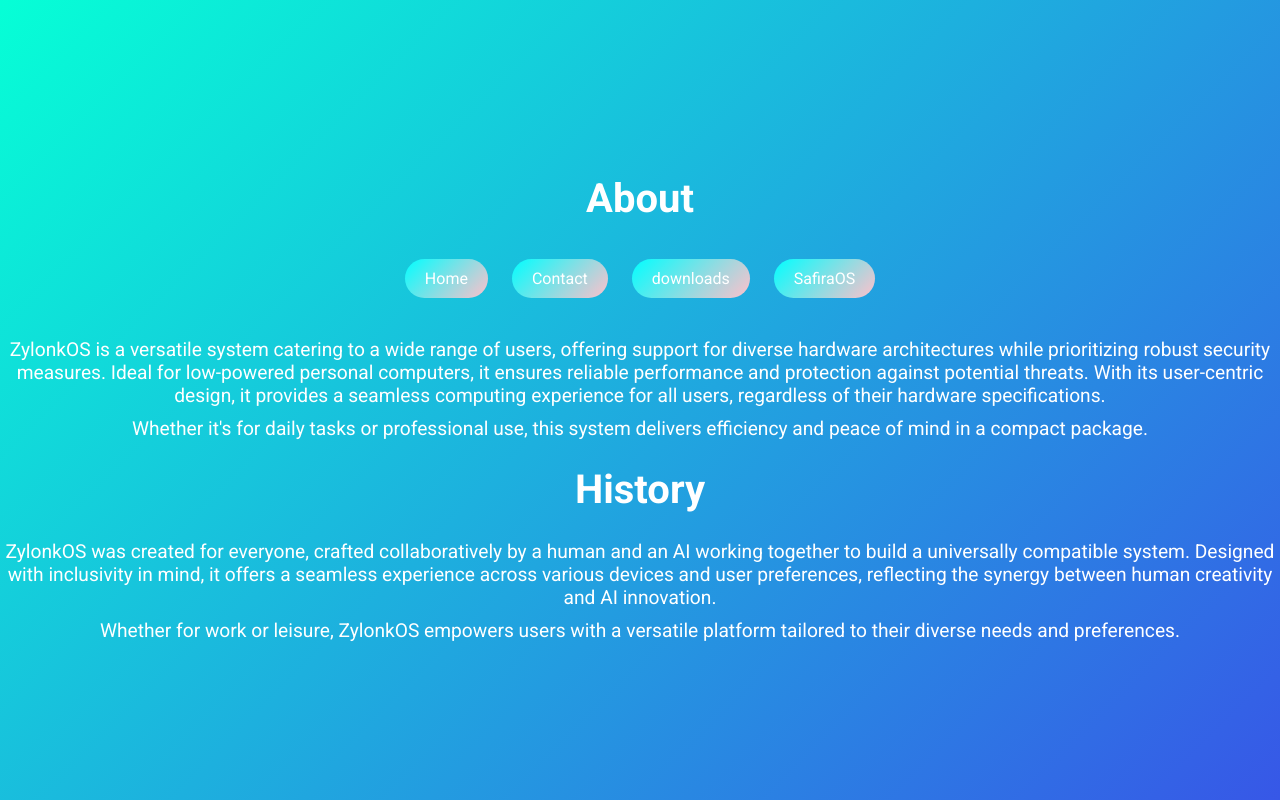
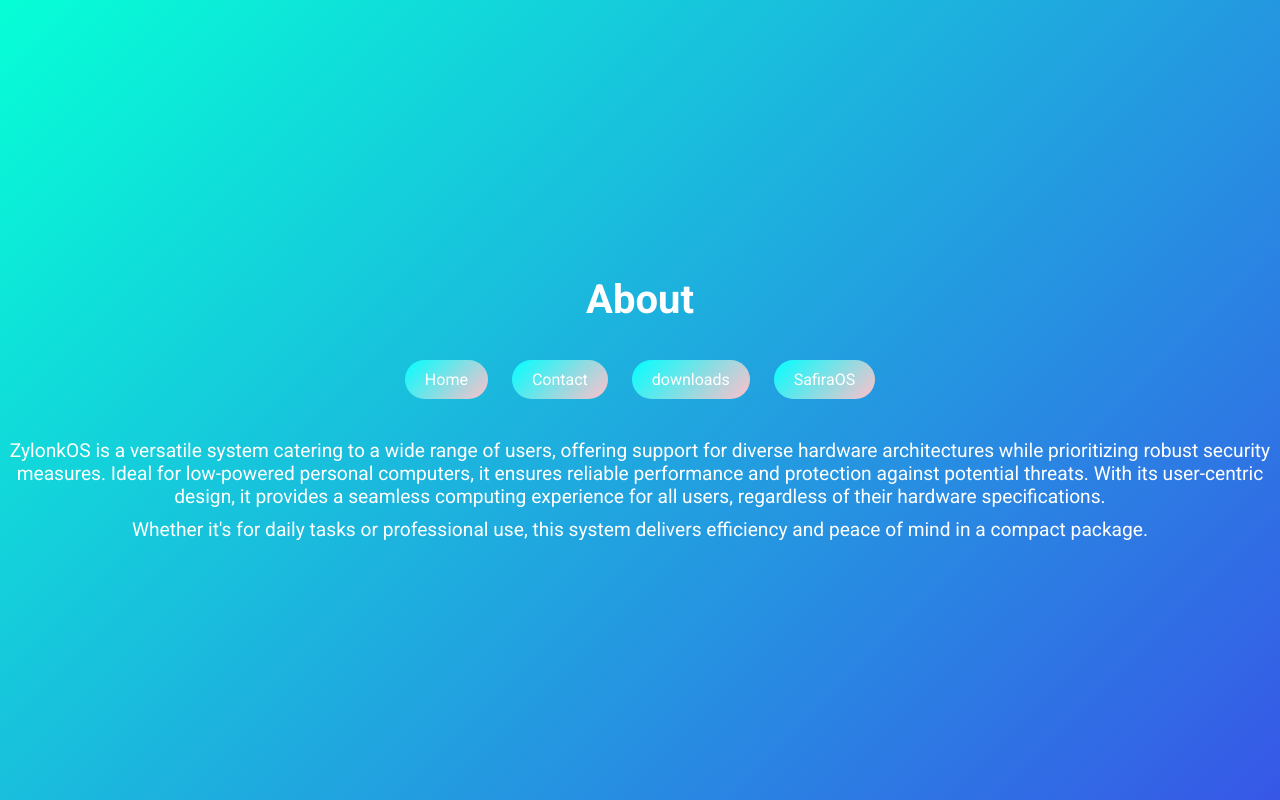
Before and after one commit to zylonkcompany/zylonkwebsite, a plain HTML site: page about.html in a window 1280 px wide. Drawn offline with Linux system fonts and the light colour scheme.

Commit message:
Update about.html

```diff
--- a/about.html
+++ b/about.html
@@ -22,10 +22,6 @@
       <p>ZylonkOS is a versatile system catering to a wide range of users, offering support for diverse hardware architectures while prioritizing robust security measures. Ideal for low-powered personal computers, it ensures reliable performance and protection against potential threats. With its user-centric design, it provides a seamless computing experience for all users, regardless of their hardware specifications.
       <p>Whether it's for daily tasks or professional use, this system delivers efficiency and peace of mind in a compact package.</p>
 
-      <h1>History</h1>
-      <p>ZylonkOS was created for everyone, crafted collaboratively by a human and an AI working together to build a universally compatible system. Designed with inclusivity in mind, it offers a seamless experience across various devices and user preferences, reflecting the synergy between human creativity and AI innovation. <p>Whether for work or leisure, ZylonkOS empowers users with a versatile platform tailored to their diverse needs and preferences.</p>
-
-
     </main>
   </body>
 </html>
```
